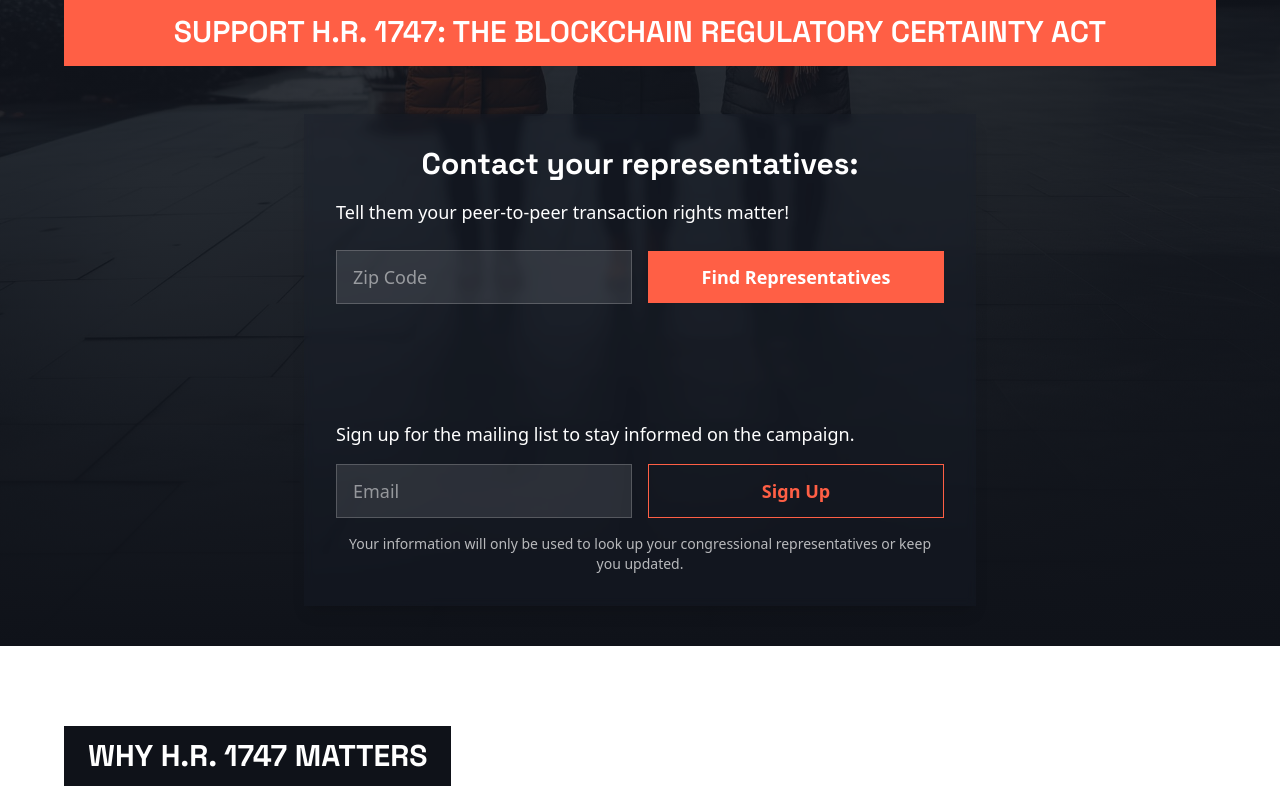
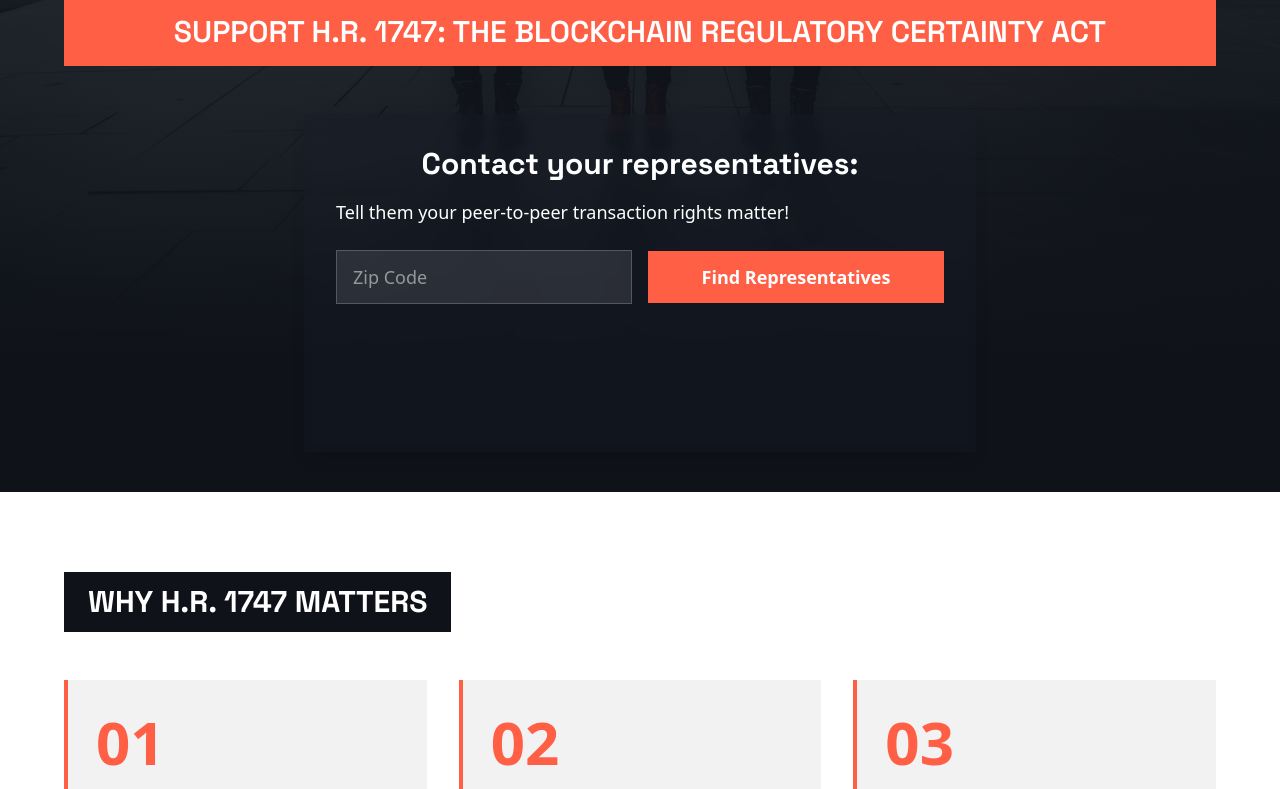
Before and after one commit to swedishfrenchpress/save-our-wallets, a Nuxt app: page / in a window 1280 px wide. Shown: the part 771-1560 px from the top of the page. Built offline with nearby package versions, Linux system fonts and the light colour scheme.

Commit message:
fixed layout jumps.

```diff
--- a/pages/index.vue
+++ b/pages/index.vue
@@ -102,16 +102,19 @@
     </nav>
 
     <!-- Hero Section -->
-    <div class="relative bg-navy-900 pb-16 md:pb-0 pt-[25vh] md:pt-0 scroll-reveal">
-      <!-- Desktop Hero Image -->
-      <div class="absolute inset-0 bg-[url('@/assets/images/hero-2.jpg')] bg-cover bg-center hidden md:block">
+    <div class="relative bg-navy-900 pt-[25vh] md:pt-0 scroll-reveal">
+      <!-- Extended background for form overflow -->
+      <div class="absolute inset-x-0 top-0 h-[1200px] md:h-[1400px] bg-navy-900 -z-10"></div>
+
+      <!-- Desktop Hero Image (with fixed height) -->
+      <div class="absolute inset-x-0 top-0 h-[850px] md:h-[1000px] bg-[url('@/assets/images/hero-2.jpg')] bg-cover bg-center hidden md:block">
         <div class="absolute inset-0 bg-gradient-to-b from-transparent via-navy-900/80 to-navy-900"></div>
       </div>
-      <!-- Mobile Hero Image -->
-      <div class="absolute inset-0 bg-[url('@/assets/images/sow-mobile-2.jpg')] bg-contain bg-tile block md:hidden">
+      <!-- Mobile Hero Image (with fixed height) -->
+      <div class="absolute inset-x-0 top-0 h-[850px] bg-[url('@/assets/images/sow-mobile-2.jpg')] bg-contain bg-tile block md:hidden">
         <div class="absolute inset-0 bg-gradient-to-b from-transparent via-navy-900/80 to-navy-900"></div>
       </div>
-      <div class="relative flex flex-col items-center justify-center md:justify-end py-10 px-4 md:pt-[400px]">
+      <div class="relative flex flex-col items-center justify-start py-10 px-4 md:pt-[400px] min-h-[850px] md:min-h-[1000px]">
         <div class="max-w-6xl mx-auto w-full">
           <div class="flex flex-col items-center space-y-8 md:space-y-12 text-center">
             <h1 class="font-space-grotesk font-bold text-4xl sm:text-5xl md:text-7xl lg:text-8xl uppercase text-white">
@@ -123,10 +126,9 @@
             </h2>
 
             <!-- Zip Code Section -->
-            <div class="w-full max-w-2xl mx-auto mt-8 md:mt-16">
+            <div class="w-full max-w-2xl mx-auto mt-8 md:mt-16 relative z-10">
               <div class="bg-navy-800/30 backdrop-blur-sm p-4 md:p-8 shadow-lg">
                 <RepForm />
-                <EmailForm />
               </div>
             </div>
           </div>
```
Also changed, not shown: public/images/hero-2.jpg (added), public/images/sow-mobile-2.jpg (added).
